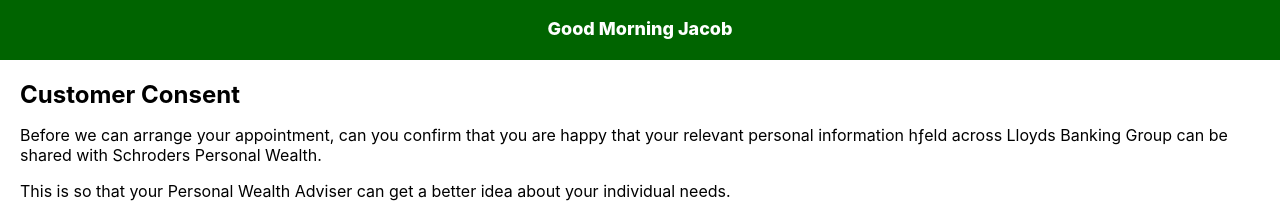
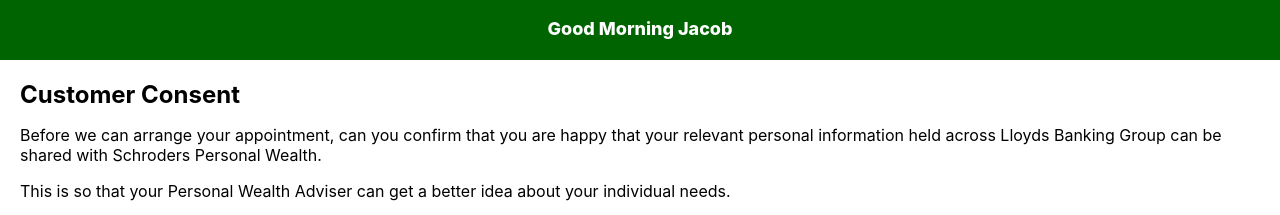
Before and after one commit to vinitkumargoel/wealth_project, a React (Create React App) app: page /ScreenFive in a window 1280 px wide. Shown: the top 215 px of the page. Built offline with nearby package versions, Linux system fonts and the light colour scheme.

Commit message:
fixed typo

```diff
--- a/src/Pages/ScreenFive/ScreenFive.js
+++ b/src/Pages/ScreenFive/ScreenFive.js
@@ -20,7 +20,7 @@
                 <p>
                     Before we can arrange your appointment,
                     can you confirm that you are happy that your relevant personal
-                    information hƒeld across Lloyds Banking Group can be shared with Schroders Personal Wealth.
+                    information held across Lloyds Banking Group can be shared with Schroders Personal Wealth.
                 </p>
                 <p>
                     This is so that your Personal Wealth Adviser can get a better idea about your individual needs.
```
